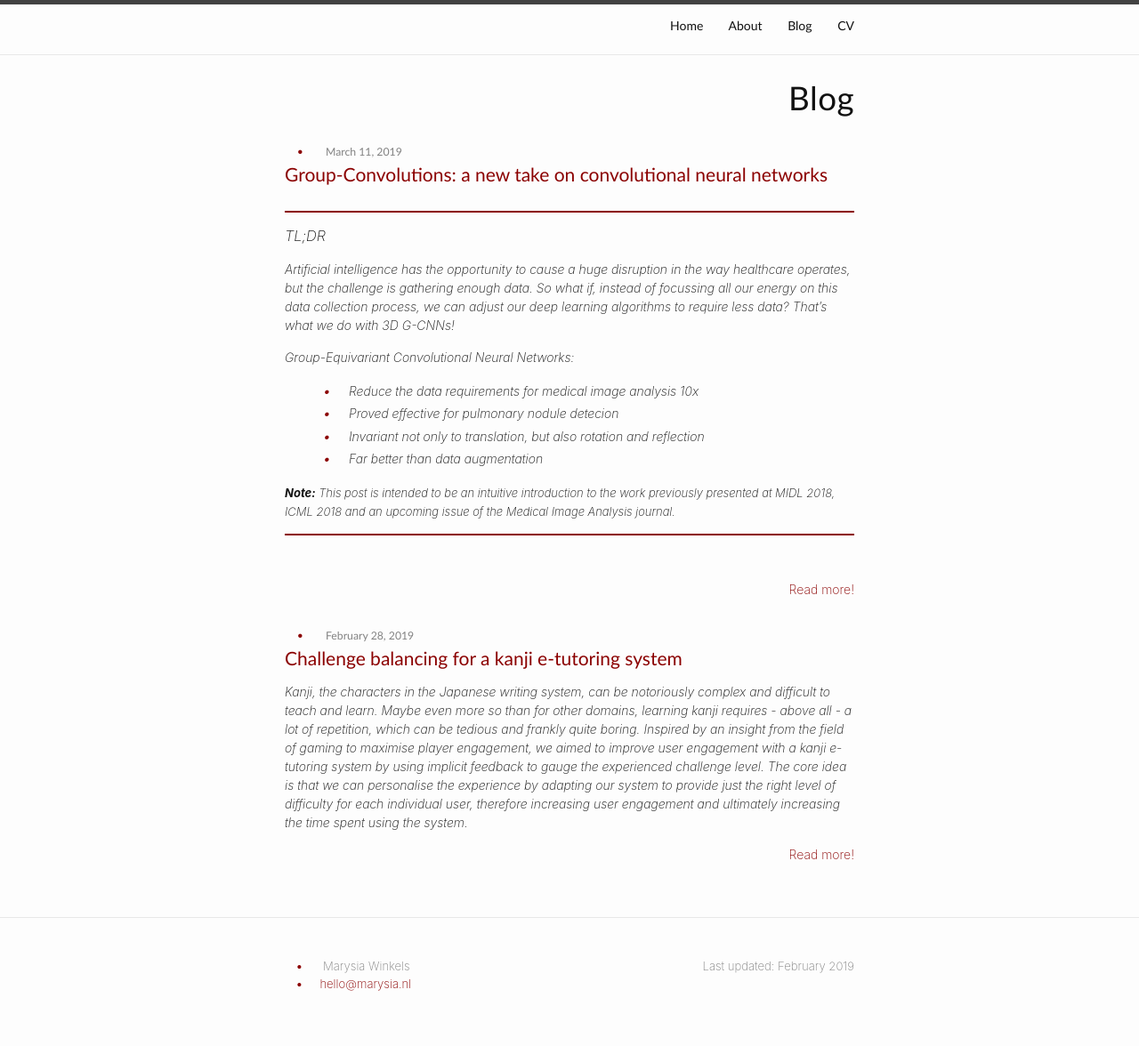
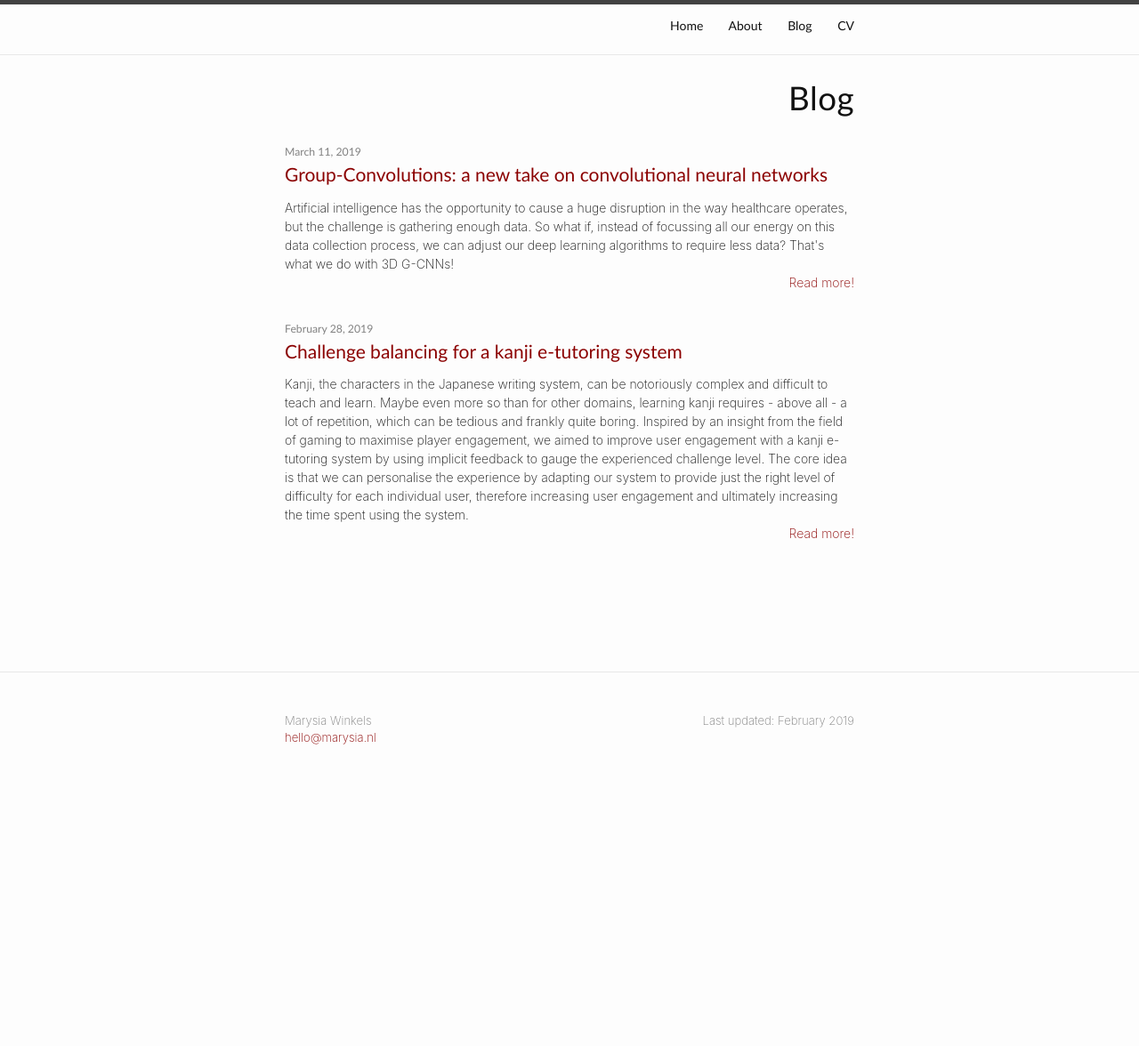
Before and after one commit to marysia/marysia.github.io, a Jekyll site: the page built from blog.md, in a window 1280 px wide. Shown: the whole page at 89% size. Built offline with Jekyll 4.4.1, drawn with Linux system fonts in a browser that asks for light colours; after the commit the page ends 900 px from its top, so only the background shows below that.

Commit message:
Changed blog and updated layout

```diff
--- a/_layouts/blog.html
+++ b/_layouts/blog.html
@@ -22,7 +22,7 @@ layout: default
             <a class="post-link" href="{{ post.url | relative_url }}">{{ post.title | escape }}</a>
           </h1>
 		  <br>
-          <span class="post-excerpt"> <i>{{ post.excerpt }}</i> </span><div align="right"><a href="{{ post.url | relative_url }}">Read more!</a></div>
+          <span class="post-excerpt">{{ post.abstract }}</span><div align="right"><a href="{{ post.url | relative_url }}">Read more!</a></div>
         </li>
     {% endfor %}
   </ul>
--- a/_posts/2019-02-28-kanji-e-tutoring.markdown
+++ b/_posts/2019-02-28-kanji-e-tutoring.markdown
@@ -6,10 +6,16 @@ date:   2019-02-28 16:25:56 +0100
 author: Marysia Winkels
 permalink: /blog/kanji-e-tutoring
 categories: AI-projects
+abstract: "Kanji, the characters in the Japanese writing system, can be notoriously complex and difficult to teach and learn. Maybe even more so than for other domains, learning kanji requires - above all - a lot of repetition, which can be tedious and frankly quite boring. Inspired by an insight from the field of gaming to maximise player engagement, we aimed to improve user engagement with a kanji e-tutoring system by using implicit feedback to gauge the experienced challenge level. The core idea is that we can personalise the experience by adapting our system to provide just the right level of difficulty for each individual user, therefore increasing user engagement and ultimately increasing the time spent using the system."
 ---
+<hr>
+### TL;DR
 _Kanji, the characters in the Japanese writing system, can be notoriously complex and difficult to teach and learn. Maybe even more so than for other domains, learning kanji requires - above all - a lot of repetition, which can be tedious and frankly quite boring. Inspired by an insight from the field of gaming to maximise player engagement, we aimed to improve user engagement with a kanji e-tutoring system by using implicit feedback to gauge the experienced challenge level. The core idea is that we can personalise the experience by adapting our system to provide just the right level of difficulty for each individual user, therefore increasing user engagement and ultimately increasing the time spent using the system._
 
-<!-- more -->
+<font size="2">
+	<b>Note:</b> This project was done as part of the MSc. Artificial Intelligence, under supervision of <a href="http://www.roijers.info">Diederik Roijers</a> and in collaboration with the Japanese language department of Leiden University. This work was presented at <a href="https://bnaic2018.nl)">BNAIC 2018</a>.
+</font>
+<hr>
 
 Kanji are the logographic characters borrowed from Chinese used to write Japanese, where each character corresponds to a content word. Kanji can be complex, as they may consist of smaller components (radicals) and can be used in conjunction with other kanji to form new meanings. For example, the combination of the kanji for 'electricity' and the kanji for 'car' means 'train'. The number of kanji characters ranges in the thousands, with a little over 2000 being in on the joyo list: the list of kanji designated for daily use.
 
--- a/_posts/2019-03-11-group-convolutions.markdown
+++ b/_posts/2019-03-11-group-convolutions.markdown
@@ -20,12 +21,10 @@ _Group-Equivariant Convolutional Neural Networks:_
 </ul>
 
 <font size="2">
-	<b>Note:</b> This post is intended to be an intuitive introduction to the work previously presented at MIDL 2018, ICML 2018 and an upcoming issue of the Medical Image Analysis journal.
+	<b>Note:</b> This post is intended to be an <i>intuitive</i> introduction to the work previously presented at MIDL 2018, ICML 2018 and an upcoming issue of the Medical Image Analysis journal.
 </font>
 <hr>
 
-<br>
-<!-- more -->
 Deep learning, and convolutional neural networks in particular, have rapidly become the methodology of choice for all (medical) image related tasks.  However, these techniques typically require a substantial amount of labeled data to learn from, meaning a human radiologist needs to manually record their findings in a way the computer can understand. Furthermore, if we want the algorithms to generalise well over different patient populations, scanner types, reconstruction techniques and so forth, we need even more data!
 
 This presents us with the challenge of _data efficiency_: the ability of an algorithm to learn complex tasks without requiring large quantities of data. Instead of spending all our time and energy at gathering more data, we try to increase the efficiency of the algorithms to handle the data that we already have.
--- a/_sass/minima/_layout.scss
+++ b/_sass/minima/_layout.scss
@@ -13,21 +13,6 @@ a:visited {
 /* selected link */
 a:active {
   color: blue;
-}
-
-ul {
-  list-style: none; /* Remove default bullets */
-}
-
-ul li::before {
-
-  content: "\2022";  /* Add content: \2022 is the CSS Code/unicode for a bullet */
-  color: $custom-color; /* Change the color */
-  font-weight: bold; /* If you want it to be bold */
-  display: inline-block; /* Needed to add space between the bullet and the text */
-  width: 2em; /* Also needed for space (tweak if needed) */
-  margin-left: 1em; /* Also needed for space (tweak if needed) */
-
 }
 
 hr {
@@ -308,6 +293,21 @@ hr {
 
 .post-content {
   margin-bottom: $spacing-unit;
+  ul {
+    list-style: none; /* Remove default bullets */
+	margin-top: -1em;
+  }
+
+  ul li::before {
+
+    content: "\2022";  /* Add content: \2022 is the CSS Code/unicode for a bullet */
+    color: $custom-color; /* Change the color */
+    font-weight: bold; /* If you want it to be bold */
+    display: inline-block; /* Needed to add space between the bullet and the text */
+    width: 2em; /* Also needed for space (tweak if needed) */
+    margin-left: 1em; /* Also needed for space (tweak if needed) */
+  }
+
   h1 {
 	  margin-top: 20px;
 
```
Also changed, not shown: other parts of _posts/2019-03-11-group-convolutions.markdown (+3 -2 lines).
